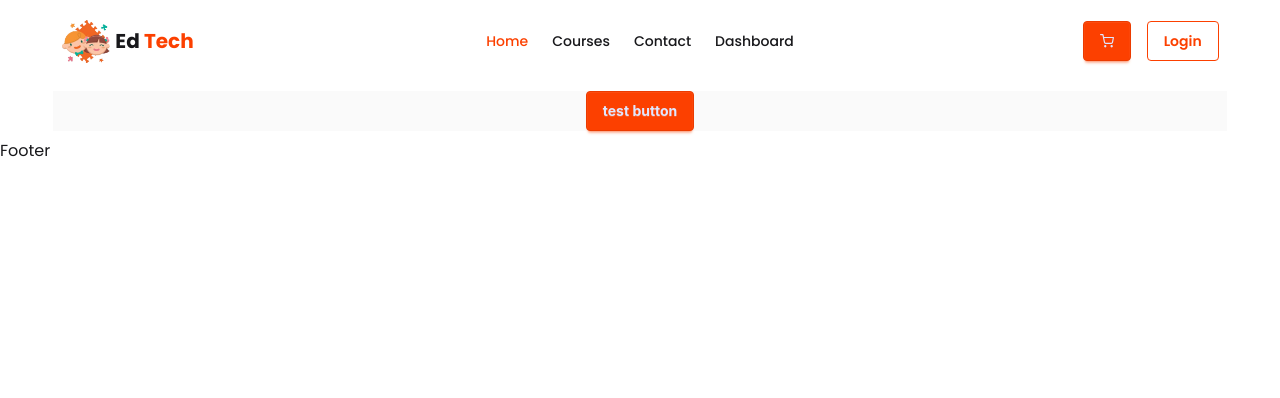
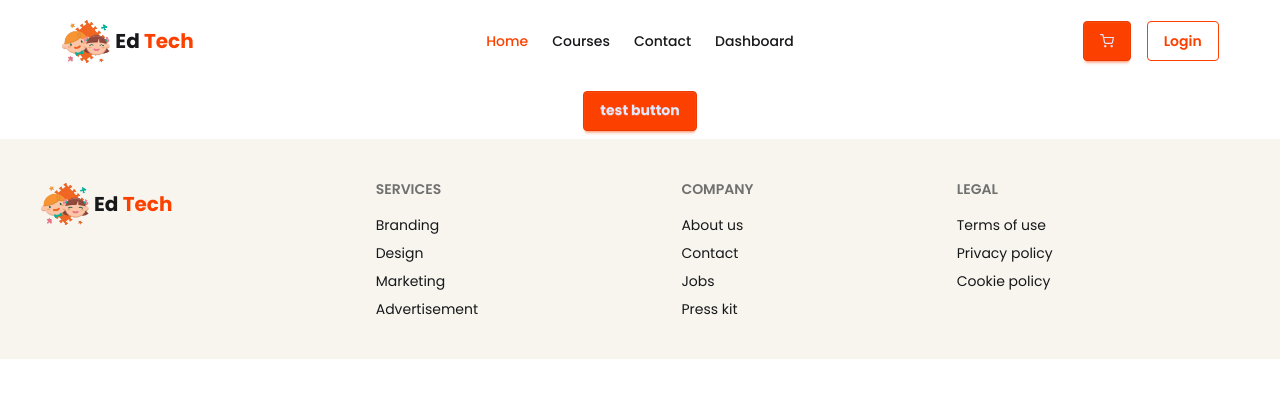
Before and after one commit to RupomPB/edtech-assignment-rupom, a Next.js app: page / in a window 1280 px wide. Shown: the top 398 px of the page. Built offline with nearby package versions, Linux system fonts and the light colour scheme.

Commit message:
added footer

```diff
--- a/src/app/layout.jsx
+++ b/src/app/layout.jsx
@@ -15,14 +15,15 @@
 export default function RootLayout({ children }) {
   return (
     <html lang="en">
-      <body className={`${poppins.className} antialiased `}>
+      <body className={`${poppins.className} antialiased`}>
         <header className="py-2 md:w-11/12 mx-auto">
-          <Navbar></Navbar>
+          <Navbar />
         </header>
 
         <main className="py-2 md:w-11/12 mx-auto">{children}</main>
+
         <footer>
-          <Footer></Footer>
+          <Footer />
         </footer>
       </body>
     </html>
--- a/src/app/page.jsx
+++ b/src/app/page.jsx
@@ -2,7 +2,7 @@
 
 export default function Home() {
   return (
-    <div className="flex flex-col flex-1 items-center justify-center bg-zinc-50 font-sans dark:bg-black">
+    <div className="flex flex-col flex-1 items-center justify-center ">
       <buttton className=" btn btn-primary font-bold ">test button</buttton>
 
     </div>
--- a/src/components/layouts/Footer.jsx
+++ b/src/components/layouts/Footer.jsx
@@ -1,10 +1,31 @@
 import React from 'react';
+import Logo from './Logo';
 
 const Footer = () => {
   return (
-    <div>
-      Footer
-    </div>
+    <div className="footer sm:footer-horizontal bg-base-200 text-base-content p-10">
+  <Logo></Logo>
+  <nav>
+    <h6 className="footer-title">Services</h6>
+    <a className="link link-hover">Branding</a>
+    <a className="link link-hover">Design</a>
+    <a className="link link-hover">Marketing</a>
+    <a className="link link-hover">Advertisement</a>
+  </nav>
+  <nav>
+    <h6 className="footer-title">Company</h6>
+    <a className="link link-hover">About us</a>
+    <a className="link link-hover">Contact</a>
+    <a className="link link-hover">Jobs</a>
+    <a className="link link-hover">Press kit</a>
+  </nav>
+  <nav>
+    <h6 className="footer-title">Legal</h6>
+    <a className="link link-hover">Terms of use</a>
+    <a className="link link-hover">Privacy policy</a>
+    <a className="link link-hover">Cookie policy</a>
+  </nav>
+</div>
   );
 };
 
```
